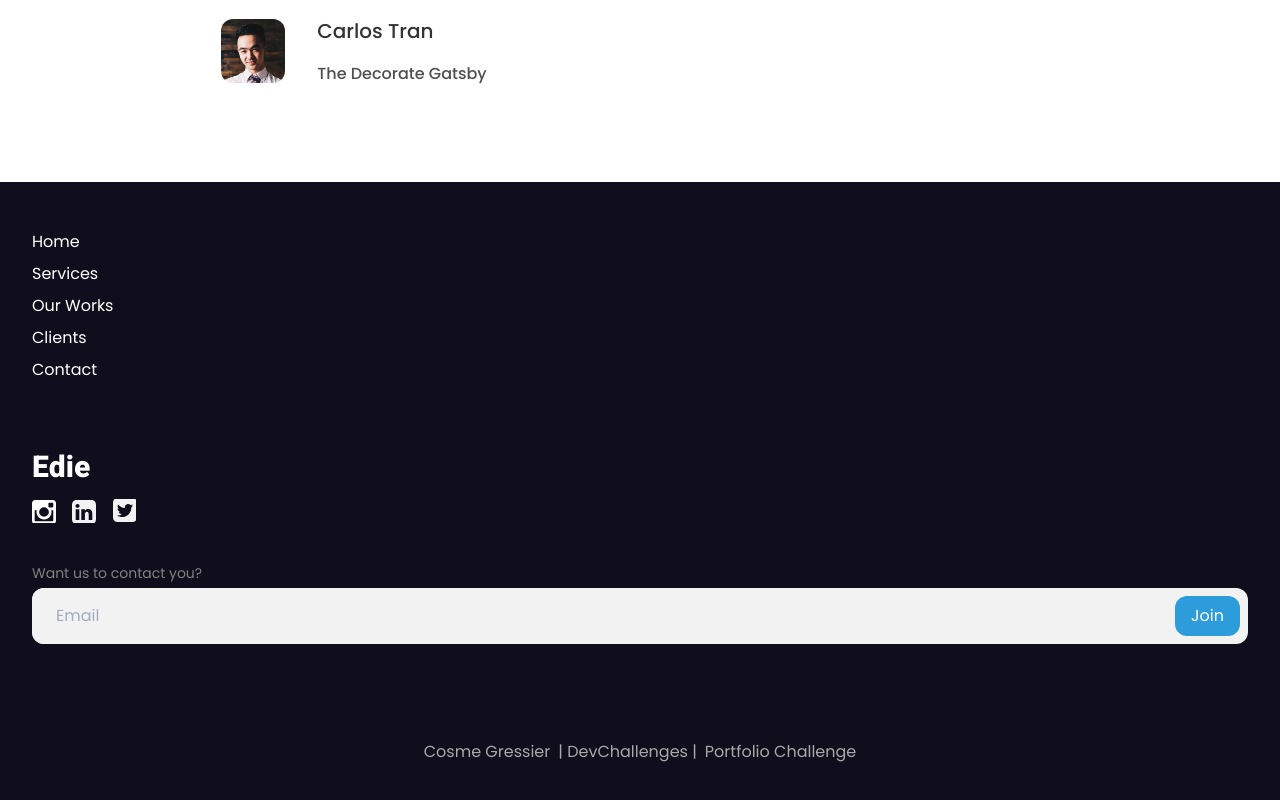
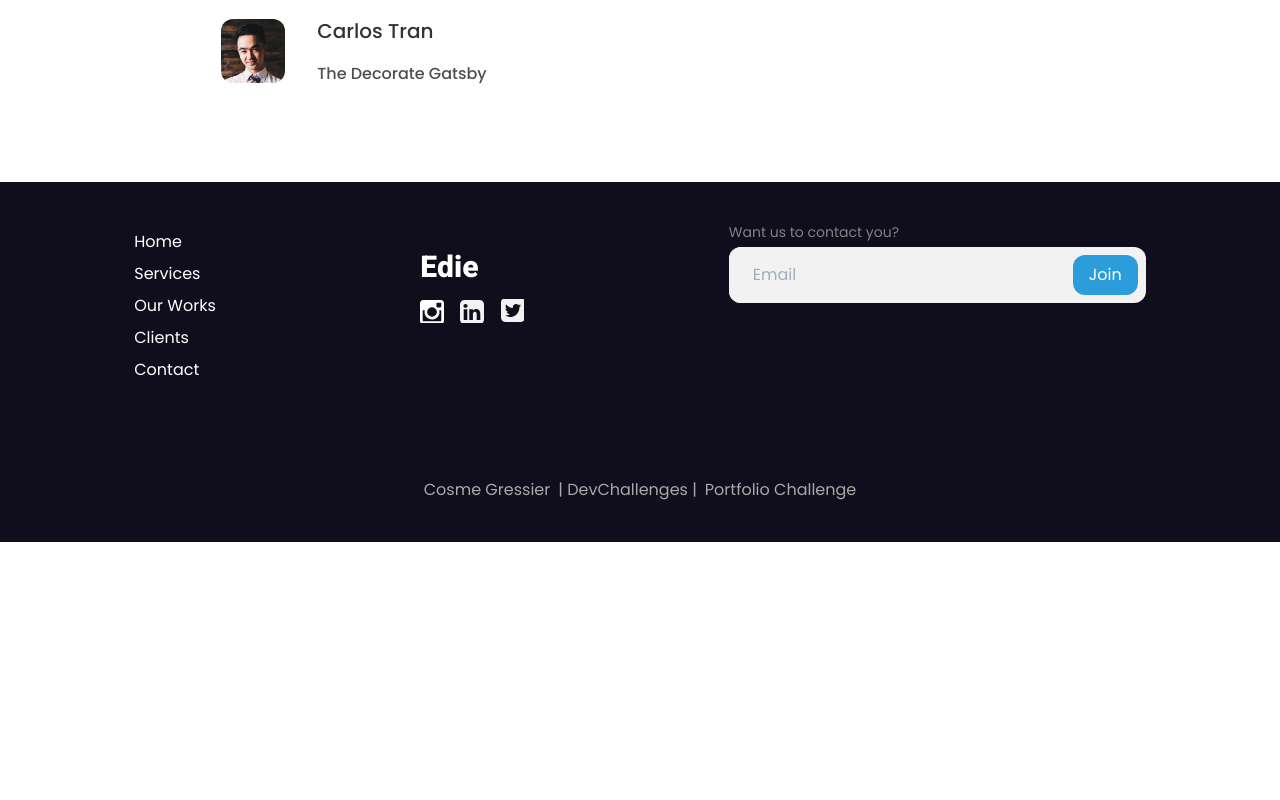
Before and after one commit to Cosme711/edie-homepage, a Nuxt app: page / in a window 1280 px wide. Shown: the part 3776-4576 px from the top of the page. After the commit the page ends 4318 px from the top, so only its background shows below. Built offline with nearby package versions, Linux system fonts and the light colour scheme.

Commit message:
Update responsive on footer

```diff
--- a/components/Footer.vue
+++ b/components/Footer.vue
@@ -1,5 +1,6 @@
 <template>
   <footer class="px-8 text-white bg-footer">
+      <div class="md:flex md:justify-around">
         <nav class="pt-12">
             <ul>
                 <li class="cursor-pointer">Home</li>
@@ -51,6 +52,7 @@
                 <a href="" class="my-2 mr-2 px-4 flex items-center text-white bg-blue rounded-xl">Join</a>
             </div>
         </div>
+      </div>
         <div class="mt-24 pb-10 text-gray-700 flex flex-col sm:flex-row justify-center text-center text-textfooter">
             <div><a href="https://github.com/Cosme711">Cosme Gressier</a></div>
             <div class="mx-2"><p>| <a href="https://devchallenges.io/">DevChallenges</a> |</p></div>
```
